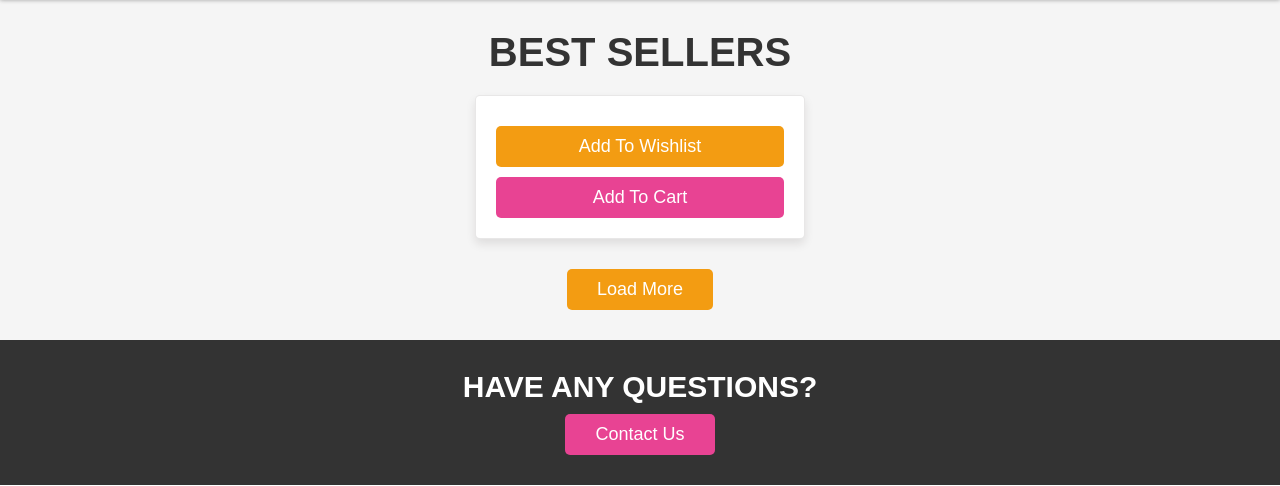
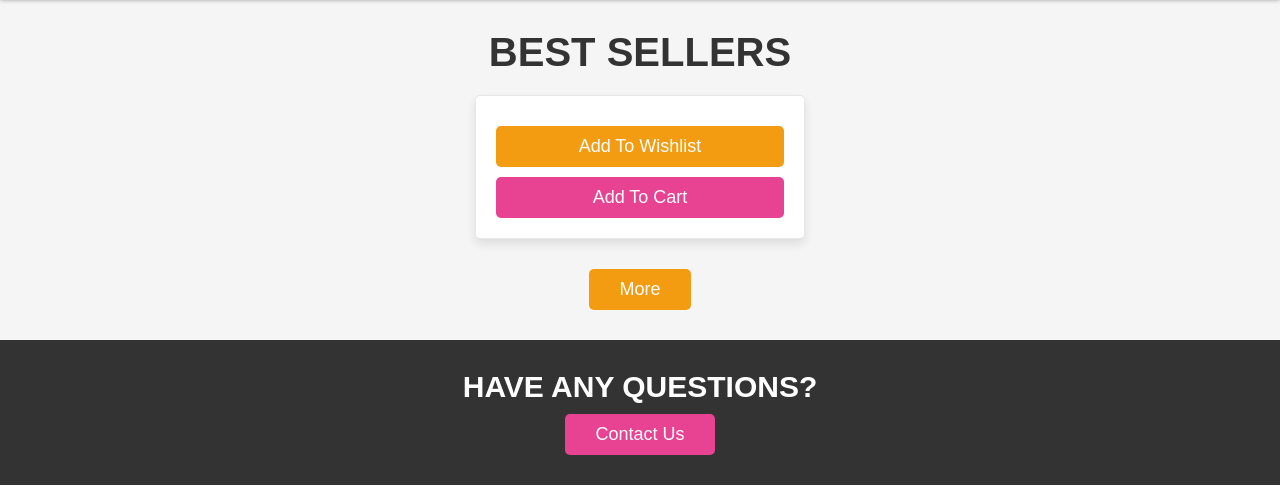
Before and after one commit to glencyretardo/flora, a PHP site: page /home.php in a window 1280 px wide. Shown: the part 553-1039 px from the top of the page. Run offline with PHP 8.4, Linux system fonts and the light colour scheme.

Commit message:
home changes

```diff
--- a/home.php
+++ b/home.php
@@ -49,7 +49,7 @@ session_start();
         </div>
 
         <div class="more-btn">
-            <a href="shop.php" class="option-btn">load more</a>
+            <a href="shop.php" class="option-btn">more</a>
         </div>
 
     </section>
```
